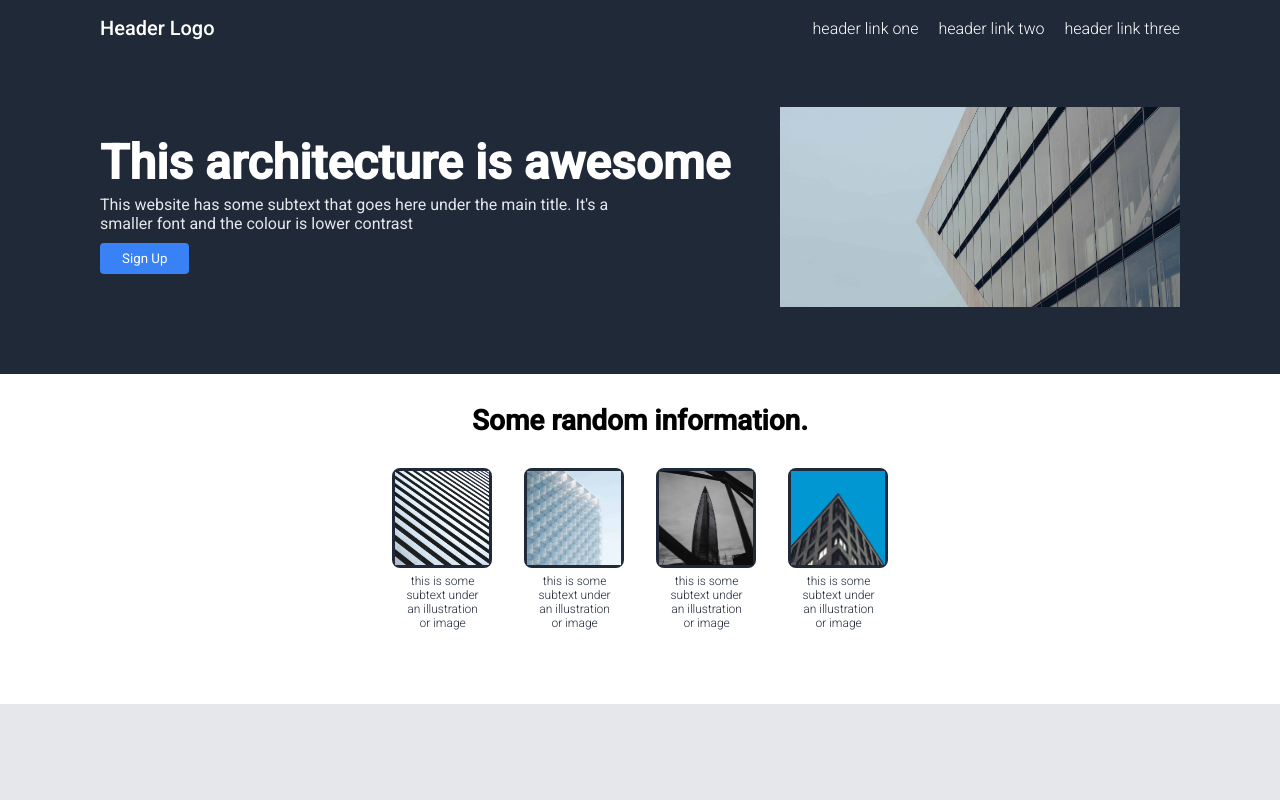
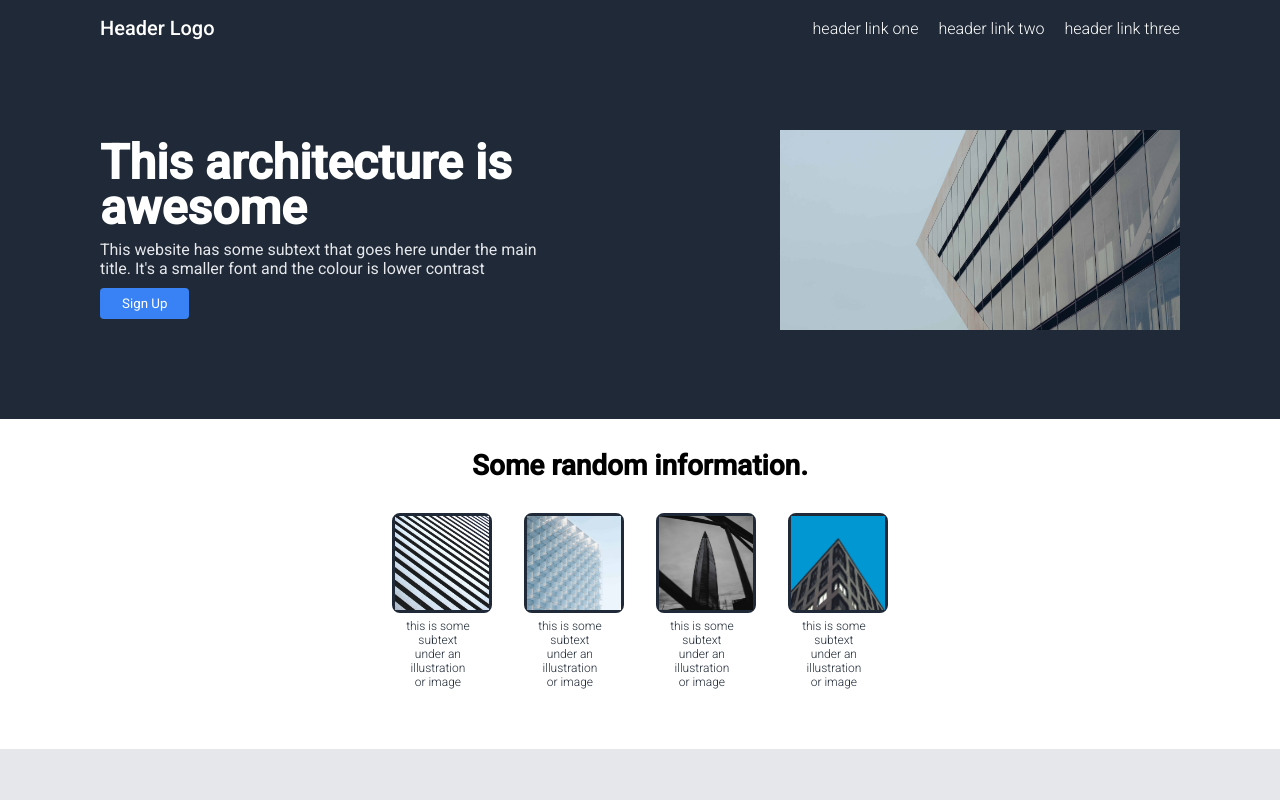
Before and after one commit to scottwright-dev/odin-project-landing-page, a plain HTML site: page index.html in a window 1280 px wide. Shown: the top 800 px of the page. Drawn offline with Linux system fonts and the light colour scheme.

Commit message:
styling: adjust hero elements layout

```diff
--- a/stylesheet.css
+++ b/stylesheet.css
@@ -98,6 +98,7 @@ h1 {
   color: #ffffff;
   line-height: 45px;
   margin-bottom: 10px;
+  width: 65%;
 }
 
 h2 {
@@ -117,7 +118,7 @@ h4 {
 }
 
 p {
-  width: 80%;
+  width: 70%;
   margin-top: 5px;
 }
 
```
